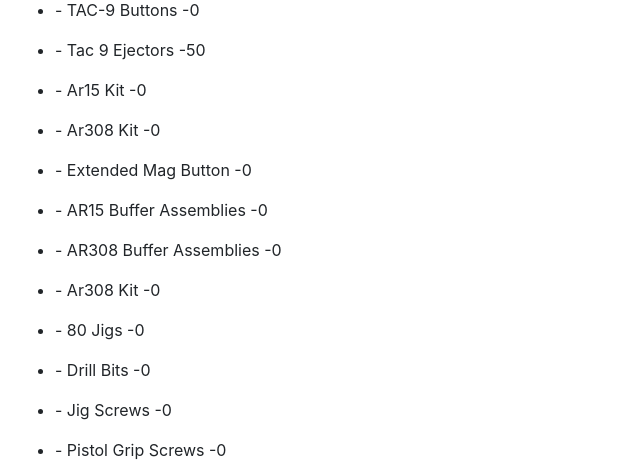
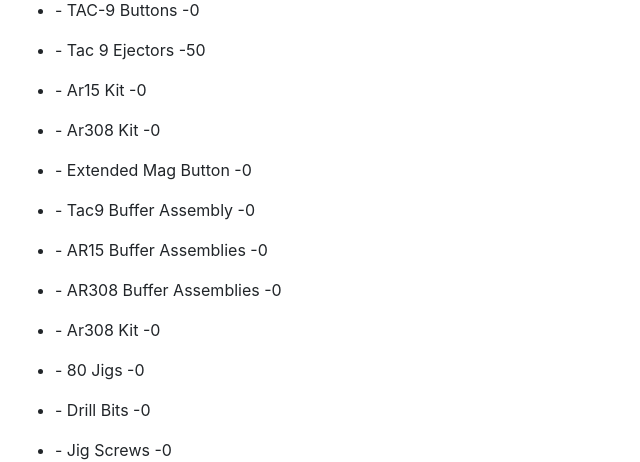
Before and after one commit to daveroberts0321/tnarmsinv, a Django app: page /staff/consumables in a window 1280 px wide. Shown: the part 261-723 px from the top of the page, without its empty margins (0-640 px from the left). Run offline with Django 3.2, Linux system fonts and the light colour scheme; data comes from the database, SQL or seed files in the repository; both versions use the stored data as it was after the commit; some libraries are stand-ins or nearby versions.

Commit message:
fixed consumables model

```diff
--- a/inventory/models.py
+++ b/inventory/models.py
@@ -109,6 +109,7 @@ class Consumables(models.Model):
     tac9ejector = models.CharField(default = 0, max_length = 10)
     ar15kit = models.CharField(default = 0, max_length = 10)
     AR308kit = models.CharField(default = 0, max_length = 10)
+    tac9bufferkit = models.CharField(default = 0, max_length = 50)
     extendedmagrelease = models.CharField(default = 0, max_length = 10)
     jigs = models.CharField(default = 0, max_length = 10)
     drillbits = models.CharField(default = 0, max_length = 10)
--- a/templates/addsupplier_form.html
+++ b/templates/addsupplier_form.html
@@ -1,7 +1,7 @@
 {% extends 'staffbase.html' %}
 {% block bodyblock %}
 <div class="container-fluid">
-    <h3>Add Suppliers Below</h3>
+    <h3>Add Suppliers</h3>
     <form action="" method="post">
     {% csrf_token %}
     <table>
--- a/templates/consumables_list.html
+++ b/templates/consumables_list.html
@@ -14,6 +14,7 @@
    <li><p>- Ar15 Kit -{{ objects.ar15kit  }} </p></li>
    <li><p>- Ar308 Kit -{{ objects.AR308kit  }} </p></li>
    <li><p>- Extended Mag Button -{{ objects.extendedmagrelease  }} </p></li>
+   <li><p>- Tac9 Buffer Assembly -{{ objects.tac9bufferkit }}</p></li>
    <li><p>- AR15 Buffer Assemblies -{{ objects.AR15_Buffer_Assembly}} </p></li>
    <li><p>- AR308 Buffer Assemblies -{{ objects.AR308_Buffer_Assembly}} </p></li>
    <li><p>- Ar308 Kit -{{ objects.AR308kit  }} </p></li>
```
Also changed, not shown: db.sqlite3, inventory/migrations/0018_consumables_tac9kit.py (added), inventory/migrations/0019_auto_20200319_1426.py (added).
